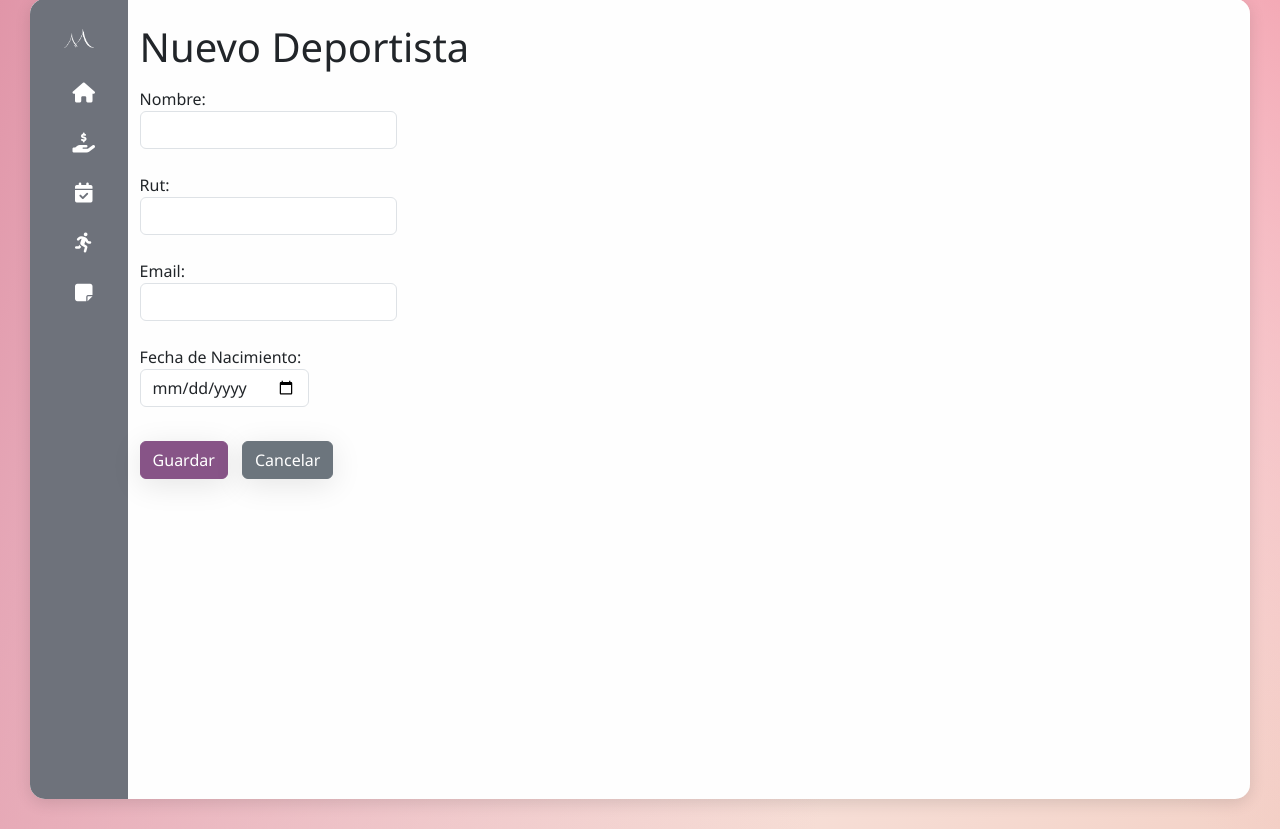
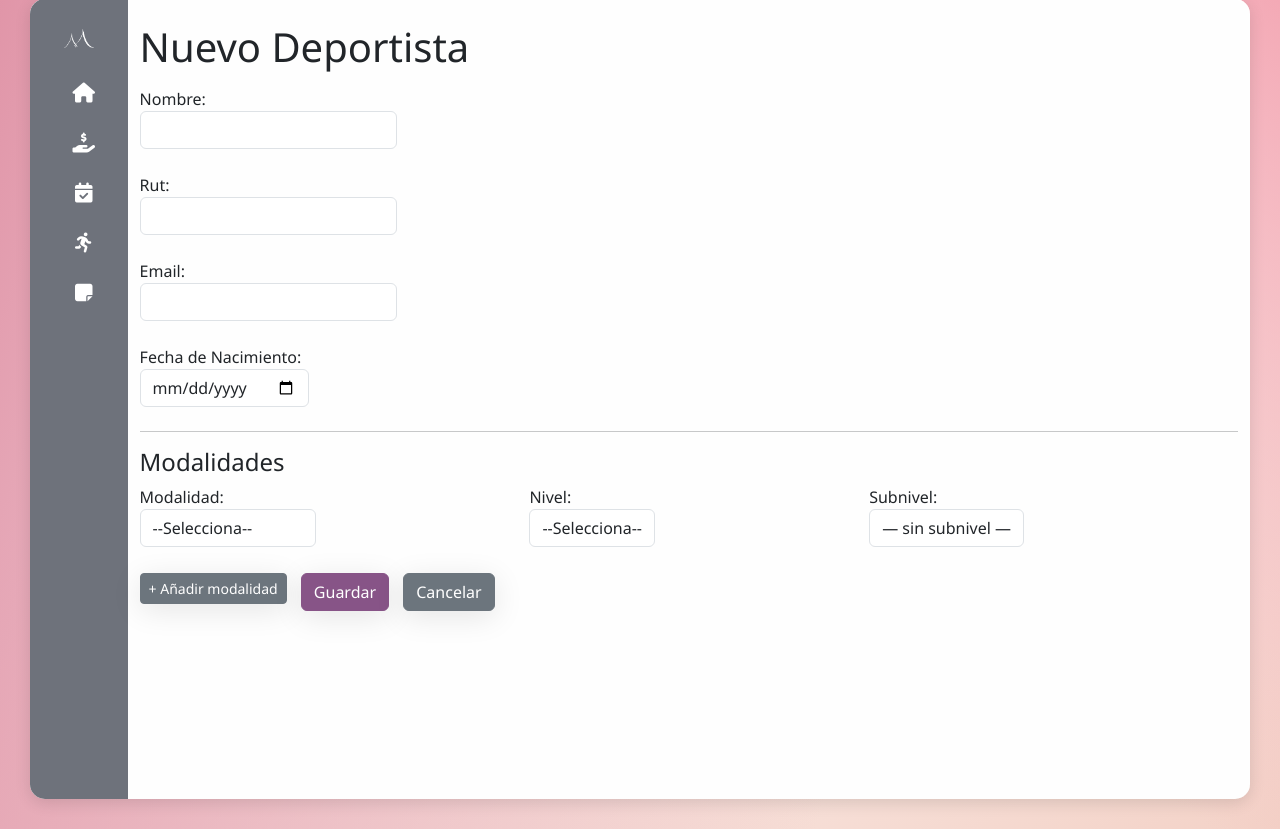
Before and after one commit to felipeporte/maiteam, a PHP site: page /athletes.php?r=athletes/form in a window 1280 px wide. Shown: the part 31-860 px from the top of the page. Run offline with PHP 8.4, Linux system fonts and the light colour scheme; tables that the repository leaves empty or names only in its code hold one stand-in row (values such as "Sample post").

Commit message:
Agregar gestión de modalidades y niveles en el formulario de deportistas

```diff
--- a/app/Controllers/AthleteController.php
+++ b/app/Controllers/AthleteController.php
@@ -21,24 +21,35 @@
     public function form(): void
     {
         $id = isset($_GET['id']) ? (int)$_GET['id'] : 0;
-        $athlete = $id ? $this->model->find($id) : ['name'=>'','rut'=>'','email'=>'','birthdate'=>''];
+        $athlete    = $id ? $this->model->find($id) : ['name'=>'','rut'=>'','email'=>'','birthdate'=>''];
+        $relations  = $id ? $this->model->getRelations($id) : [];
+        if (!$relations) {
+            $relations = [['modalidad_id'=>null,'nivel_id'=>null,'subnivel'=>null]];
+        }
+        $modalidades = $this->model->getModalidades();
+        $levelsList  = [];
+        $subsList    = [];
+        foreach ($relations as $rel) {
+            $levelsList[] = $rel['modalidad_id'] ? $this->model->getLevels((int)$rel['modalidad_id']) : [];
+            $subsList[]   = $rel['nivel_id'] ? $this->model->getSublevels((int)$rel['nivel_id']) : [];
+        }
         require __DIR__ . '/../Views/athletes/form.php';
     }
 
     public function save(): void
     {
-        $id = isset($_POST['id']) ? (int)$_POST['id'] : 0;
+        $id   = isset($_POST['id']) ? (int)$_POST['id'] : 0;
+        $mods = $_POST['modalidad_id'] ?? [];
+        $lvls = $_POST['nivel_id']     ?? [];
+        $subs = $_POST['subnivel']     ?? [];
         $data = [
-            'name' => trim($_POST['name'] ?? ''),
-            'rut' => trim($_POST['rut'] ?? ''),
-            'email' => trim($_POST['email'] ?? ''),
+            'name'      => trim($_POST['name'] ?? ''),
+            'rut'       => trim($_POST['rut'] ?? ''),
+            'email'     => trim($_POST['email'] ?? ''),
             'birthdate' => $_POST['birthdate'] ?? null,
         ];
-        if ($id) {
-            $this->model->update($id, $data);
-        } else {
-            $this->model->create($data);
-        }
+
+        $this->model->saveFicha($id ?: null, $data, $mods, $lvls, $subs);
         header('Location: ?r=athletes/list');
     }
 
--- a/app/Models/Athlete.php
+++ b/app/Models/Athlete.php
@@ -1,4 +1,5 @@
 <?php
+
 namespace App\Models;
 
 use App\Database;
@@ -55,4 +56,128 @@
         $stmt = $this->db->prepare('DELETE FROM deportistas WHERE id=?');
         $stmt->execute([$id]);
     }
+
+    /**
+     * Obtener relaciones modalidad/nivel/subnivel para un deportista
+     */
+    public function getRelations(int $athleteId): array
+    {
+        $stmt = $this->db->prepare('SELECT modalidad_id, nivel_id, subnivel FROM deportista_modalidad WHERE deportista_id=? ORDER BY modalidad_id');
+        $stmt->execute([$athleteId]);
+        return $stmt->fetchAll(PDO::FETCH_ASSOC);
+    }
+
+    /**
+     * Listar todas las modalidades disponibles
+     */
+    public function getModalidades(): array
+    {
+        return $this->db
+            ->query('SELECT id,nombre FROM modalidades ORDER BY nombre')
+            ->fetchAll(PDO::FETCH_ASSOC);
+    }
+
+    /**
+     * Listar niveles para una modalidad
+     */
+    public function getLevels(int $modalidadId): array
+    {
+        $stmt = $this->db->prepare('SELECT id,nombre FROM niveles WHERE modalidad_id=? ORDER BY nombre');
+        $stmt->execute([$modalidadId]);
+        return $stmt->fetchAll(PDO::FETCH_ASSOC);
+    }
+
+    /**
+     * Listar subniveles para un nivel
+     */
+    public function getSublevels(int $nivelId): array
+    {
+        $stmt = $this->db->prepare('SELECT DISTINCT subnivel FROM condicionales_categoria WHERE nivel_id=? AND subnivel IS NOT NULL ORDER BY subnivel');
+        $stmt->execute([$nivelId]);
+        return $stmt->fetchAll(PDO::FETCH_COLUMN);
+    }
+
+    /**
+     * Crear o actualizar un deportista junto con su ficha (modalidades y categoría)
+     */
+    public function saveFicha(?int $id, array $data, array $mods, array $lvls, array $subs): int
+    {
+        // Si no existe ID creamos primero el deportista
+        if (!$id) {
+            $id = $this->create($data);
+        }
+
+        // Categoría previa
+        $stmt = $this->db->prepare('SELECT categoria_id FROM deportistas WHERE id = ?');
+        $stmt->execute([$id]);
+        $current = $stmt->fetch(PDO::FETCH_ASSOC);
+        $oldCategoria = $current['categoria_id'] ?? null;
+
+        // Calcular edad al 31/12
+        $edad = $this->edadCompetencia($data['birthdate']);
+
+        // Buscar categoría sugerida para cada modalidad
+        $maxSuggested = 0;
+        $sqlCat = 'SELECT categoria_id FROM condicionales_categoria
+                    WHERE modalidad_id = :mod
+                      AND nivel_id     = :niv
+                      AND (subnivel IS NULL OR subnivel = :sub)
+                      AND :edad BETWEEN edad_min AND edad_max
+                    LIMIT 1';
+        $stmtCat = $this->db->prepare($sqlCat);
+        for ($i = 0; $i < count($mods); $i++) {
+            $mod = (int)$mods[$i];
+            $niv = (int)$lvls[$i];
+            $sub = $subs[$i] ?: null;
+            $stmtCat->execute([
+                ':mod'  => $mod,
+                ':niv'  => $niv,
+                ':sub'  => $sub,
+                ':edad' => $edad,
+            ]);
+            $sugg = (int)$stmtCat->fetchColumn();
+            if ($sugg > $maxSuggested) {
+                $maxSuggested = $sugg;
+            }
+        }
+
+        $finalCategoria = ($oldCategoria !== null && $oldCategoria > $maxSuggested)
+            ? $oldCategoria
+            : $maxSuggested;
+
+        // Actualizar datos del deportista
+        $stmt = $this->db->prepare('UPDATE deportistas SET name=?, rut=?, email=?, birthdate=?, categoria_id=? WHERE id=?');
+        $stmt->execute([
+            $data['name'],
+            $data['rut'] ?: null,
+            $data['email'] ?: null,
+            $data['birthdate'] ?: null,
+            $finalCategoria ?: null,
+            $id,
+        ]);
+
+        // Actualizar relaciones modalidad/nivel
+        $this->db->prepare('DELETE FROM deportista_modalidad WHERE deportista_id=?')
+            ->execute([$id]);
+        $insert = $this->db->prepare('INSERT INTO deportista_modalidad (deportista_id, modalidad_id, nivel_id, subnivel) VALUES (?,?,?,?)');
+        for ($i = 0; $i < count($mods); $i++) {
+            $mod = (int)$mods[$i];
+            $niv = (int)$lvls[$i];
+            $sub = $subs[$i] ?: null;
+            if ($mod && $niv) {
+                $insert->execute([$id, $mod, $niv, $sub]);
+            }
+        }
+
+        return $id;
+    }
+
+    private function edadCompetencia(?string $fechaNacimiento): int
+    {
+        if (!$fechaNacimiento) return 0;
+        $hoy     = new \DateTime();
+        $finAnio = new \DateTime($hoy->format('Y') . '-12-31');
+        $nac     = new \DateTime($fechaNacimiento);
+        return $finAnio->diff($nac)->y;
+    }
 }
--- a/app/Views/athletes/form.php
+++ b/app/Views/athletes/form.php
@@ -26,8 +26,109 @@
                 <input class="form-control" type="date" name="birthdate" value="<?= htmlspecialchars($athlete['birthdate'] ?? '') ?>">
             </label>
         </div>
+          <hr>
+        <h4>Modalidades</h4>
+        <div id="modalidadesContainer">
+            <?php foreach ($relations as $i => $rel): ?>
+                <?php $levels = $levelsList[$i] ?? []; ?>
+                <?php $subs   = $subsList[$i] ?? []; ?>
+                <div class="modalidad-group mb-3 d-flex align-items-end">
+                    <div class="me-2 flex-grow-1">
+                        <label>Modalidad:
+                            <select name="modalidad_id[]" class="form-control modalidadSelect" required>
+                                <option value="">--Selecciona--</option>
+                                <?php foreach ($modalidades as $m): ?>
+                                    <option value="<?= $m['id'] ?>" <?= $m['id']==$rel['modalidad_id'] ? 'selected' : '' ?>><?= htmlspecialchars($m['nombre']) ?></option>
+                                <?php endforeach; ?>
+                            </select>
+                        </label>
+                    </div>
+                    <div class="me-2 flex-grow-1">
+                        <label>Nivel:
+                            <select name="nivel_id[]" class="form-control nivelSelect" required>
+                                <option value="">--Selecciona--</option>
+                                <?php foreach ($levels as $lvl): ?>
+                                    <option value="<?= $lvl['id'] ?>" <?= $lvl['id']==$rel['nivel_id'] ? 'selected' : '' ?>><?= htmlspecialchars($lvl['nombre']) ?></option>
+                                <?php endforeach; ?>
+                            </select>
+                        </label>
+                    </div>
+                    <div class="me-2 flex-grow-1">
+                        <label>Subnivel:
+                            <select name="subnivel[]" class="form-control subnivelSelect">
+                                <option value="">— sin subnivel —</option>
+                                <?php foreach ($subs as $s): ?>
+                                    <option value="<?= htmlspecialchars($s) ?>" <?= $s===$rel['subnivel'] ? 'selected' : '' ?>><?= htmlspecialchars($s) ?></option>
+                                <?php endforeach; ?>
+                            </select>
+                        </label>
+                    </div>
+                    <?php if ($i > 0): ?>
+                        <button type="button" class="btn btn-danger btn-sm removeGroup">✕</button>
+                    <?php endif; ?>
+                </div>
+            <?php endforeach; ?>
+        </div>
+        <button type="button" id="addModalidadBtn" class="btn btn-sm btn-secondary mb-3">+ Añadir modalidad</button>
+
         <button class="btn btn-primary" type="submit">Guardar</button>
         <a class="btn btn-secondary" href="?r=athletes/list">Cancelar</a>
     </form>
 </div>
+
+<script>
+    document.addEventListener('DOMContentLoaded', function() {
+        const container = document.getElementById('modalidadesContainer');
+        const addBtn = document.getElementById('addModalidadBtn');
+
+        function bindGroup(group) {
+            const modSel = group.querySelector('.modalidadSelect');
+            const lvlSel = group.querySelector('.nivelSelect');
+            const subSel = group.querySelector('.subnivelSelect');
+            const remBtn = group.querySelector('.removeGroup');
+
+            modSel.addEventListener('change', () => {
+                fetch('../api/get_levels.php?modalidad_id=' + modSel.value)
+                    .then(r => r.json())
+                    .then(levels => {
+                        lvlSel.innerHTML = '<option value="">--Selecciona--</option>';
+                        levels.forEach(l => {
+                            const opt = document.createElement('option');
+                            opt.value = l.id;
+                            opt.textContent = l.nombre;
+                            lvlSel.appendChild(opt);
+                        });
+                        subSel.innerHTML = '<option value="">— sin subnivel —</option>';
+                    });
+            });
+
+            lvlSel.addEventListener('change', () => {
+                fetch('../api/get_sublevels.php?nivel_id=' + lvlSel.value)
+                    .then(r => r.json())
+                    .then(subs => {
+                        subSel.innerHTML = '<option value="">— sin subnivel —</option>';
+                        subs.forEach(s => {
+                            const opt = document.createElement('option');
+                            opt.value = s.nombre;
+                            opt.textContent = s.nombre;
+                            subSel.appendChild(opt);
+                        });
+                    });
+            });
+
+            remBtn?.addEventListener('click', () => group.remove());
+        }
+
+        container.querySelectorAll('.modalidad-group').forEach(bindGroup);
+
+        addBtn.addEventListener('click', () => {
+            const template = container.querySelector('.modalidad-group');
+            const clone = template.cloneNode(true);
+            clone.querySelectorAll('select').forEach(sel => sel.value = '');
+            clone.querySelector('.removeGroup')?.classList.remove('d-none');
+            container.appendChild(clone);
+            bindGroup(clone);
+        });
+    });
+</script>
 <?php include __DIR__ . '/../../../includes/footer.php'; ?>
```
Also changed, not shown: scripts/init_db.sql (+11 -0 lines).
